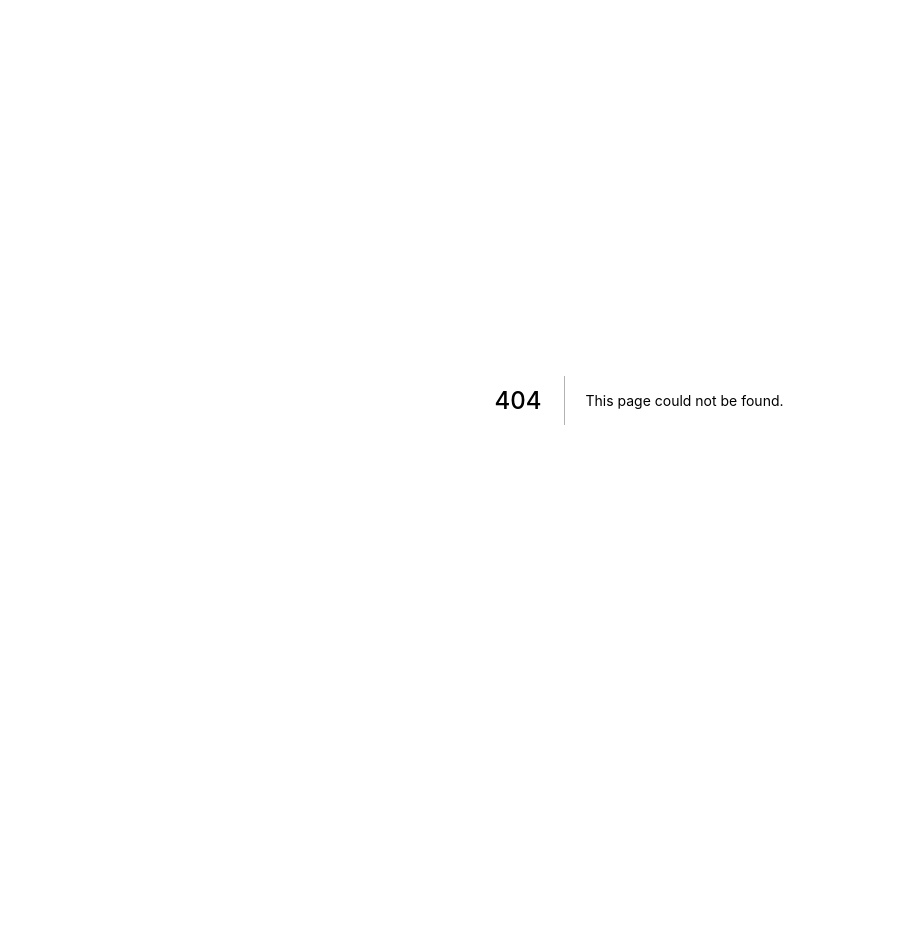
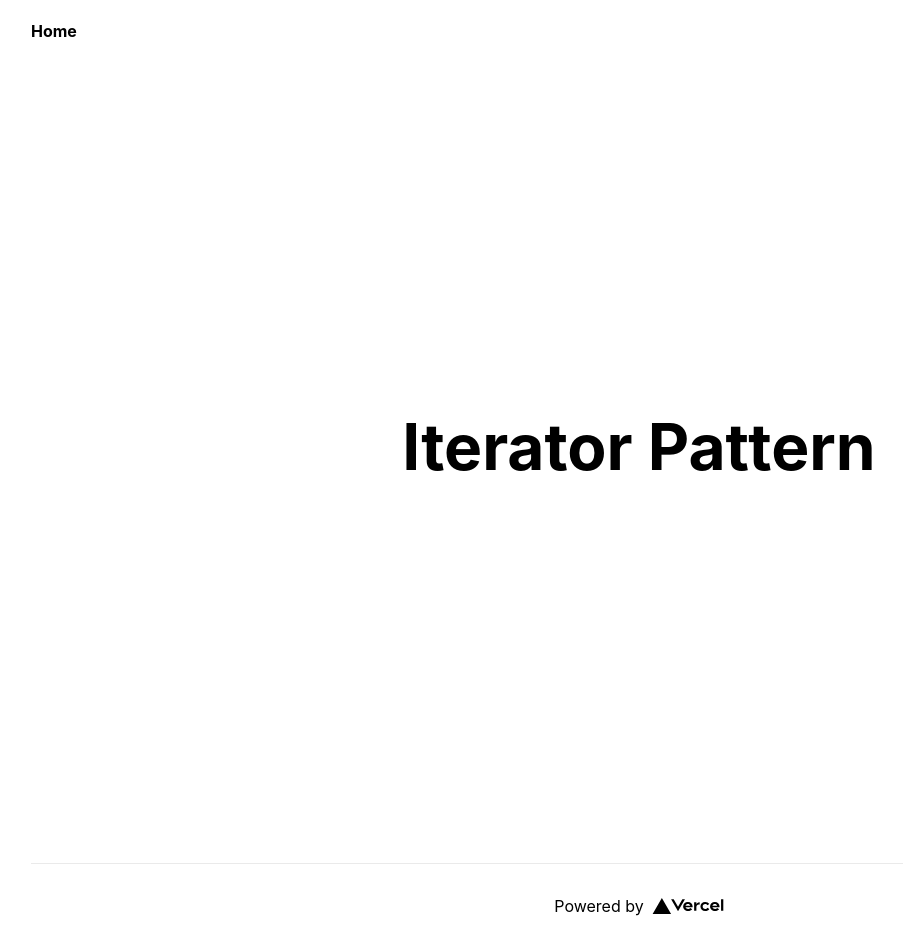
Before and after one commit to pedrorafa/CodeMap, a Next.js app in the folder NextJs/: page /behavioral/iterator in a window 1280 px wide. Before the commit this address had no page. Shown: the whole page, without its empty margins (1-904 px from the left). Before the commit the page ends 800 px from the top, so only its background shows below. Built offline with nearby package versions, Linux system fonts and the light colour scheme.

Commit message:
Iterator list

```diff
--- /dev/null
+++ b/NextJs/lib/behavioral/iterator/Interface/IAggregate.tsx
@@ -0,0 +1,7 @@
+import { IIterator } from "./IIterator";
+
+export interface IAggregate {
+  iterator: IIterator;
+  forEach(action: Function): void;
+  search(action: any): any;
+}
--- /dev/null
+++ b/NextJs/lib/behavioral/iterator/Interface/IIterator.tsx
@@ -0,0 +1,7 @@
+import { IAggregate } from "./IAggregate";
+
+export interface IIterator {
+  aggregate: IAggregate;
+  hasNext(): boolean;
+  next(): any;
+}
--- /dev/null
+++ b/NextJs/lib/behavioral/iterator/Iterator/ListIterator.tsx
@@ -0,0 +1,19 @@
+import { IIterator } from "../Interface/IIterator";
+import { List } from "../List";
+
+export class ListIterator implements IIterator {
+  aggregate: List;
+  index: number = 0;
+
+  constructor(list: List) {
+    this.aggregate = list;
+  }
+
+  hasNext(): boolean {
+    return this.aggregate.itens.length - 1 >= this.index;
+  }
+  next() {
+    this.index++;
+    return this.aggregate.itens[this.index - 1];
+  }
+}
--- /dev/null
+++ b/NextJs/lib/behavioral/iterator/List.tsx
@@ -0,0 +1,20 @@
+import { IAggregate } from "./Interface/IAggregate";
+import { IIterator } from "./Interface/IIterator";
+import { ListIterator } from "./Iterator/ListIterator";
+
+export class List implements IAggregate {
+  iterator: IIterator;
+  itens: any[];
+
+  constructor() {
+    this.itens = [0, 1, 2];
+    this.iterator = new ListIterator(this);
+  }
+
+  forEach(action: Function): void {
+    while (this.iterator.hasNext()) action(this.iterator.next());
+  }
+  search(action: any) {
+    throw new Error("Method not implemented.");
+  }
+}
--- a/NextJs/pages/behavioral/chainResponsibility/index.tsx
+++ b/NextJs/pages/behavioral/chainResponsibility/index.tsx
@@ -10,10 +10,6 @@ const workChain: WorkChain = new WorkChain();
 const ChainResponsibilityPage: NextPage = () => {
   const handleChange = (e: React.FormEvent<HTMLInputElement>) => {
     let product = new Product();
-    //product.assembled = Boolean(e.currentTarget.value);
-    //product.builded = Boolean(e.currentTarget.value);
-    //product.painted = Boolean(e.currentTarget.value);
-    //product.delivered = Boolean(e.currentTarget.value);
     workChain.checkProduct(product)
     setRes(product);
   };
--- /dev/null
+++ b/NextJs/pages/behavioral/iterator/index.tsx
@@ -0,0 +1,22 @@
+import type { NextPage } from "next";
+import { useState } from "react";
+import { Layout } from "../../../components/common";
+import { List } from "../../../lib/behavioral/iterator/List";
+import styles from "../../../styles/Home.module.css";
+
+const list: List = new List();
+list.forEach((i: any) => {
+  console.log(i);
+});
+
+const IteratorPage: NextPage = () => {
+  return (
+    <Layout>
+      <h1 className={styles.title}>Iterator Pattern</h1>
+
+      <div className={styles.description}></div>
+    </Layout>
+  );
+};
+
+export default IteratorPage;
--- a/NextJs/pages/index.tsx
+++ b/NextJs/pages/index.tsx
@@ -42,6 +42,12 @@ const Home: NextPage = () => {
         <Link href={"behavioral/chainResponsibility"}>
           <div className={styles.card}>
             <h2>Chain of Responsibility</h2>
+            <p>Learn this Pattern</p>
+          </div>
+        </Link>
+        <Link href={"behavioral/iterator"}>
+          <div className={styles.card}>
+            <h2>Iterator</h2>
             <p>Learn this Pattern</p>
           </div>
         </Link>
--- /dev/null
+++ b/NextJs/styles/common/PatternView.module.css
@@ -0,0 +1,11 @@
+.main {
+
+}
+
+.execution {
+
+}
+
+.diagram {
+
+}
```
